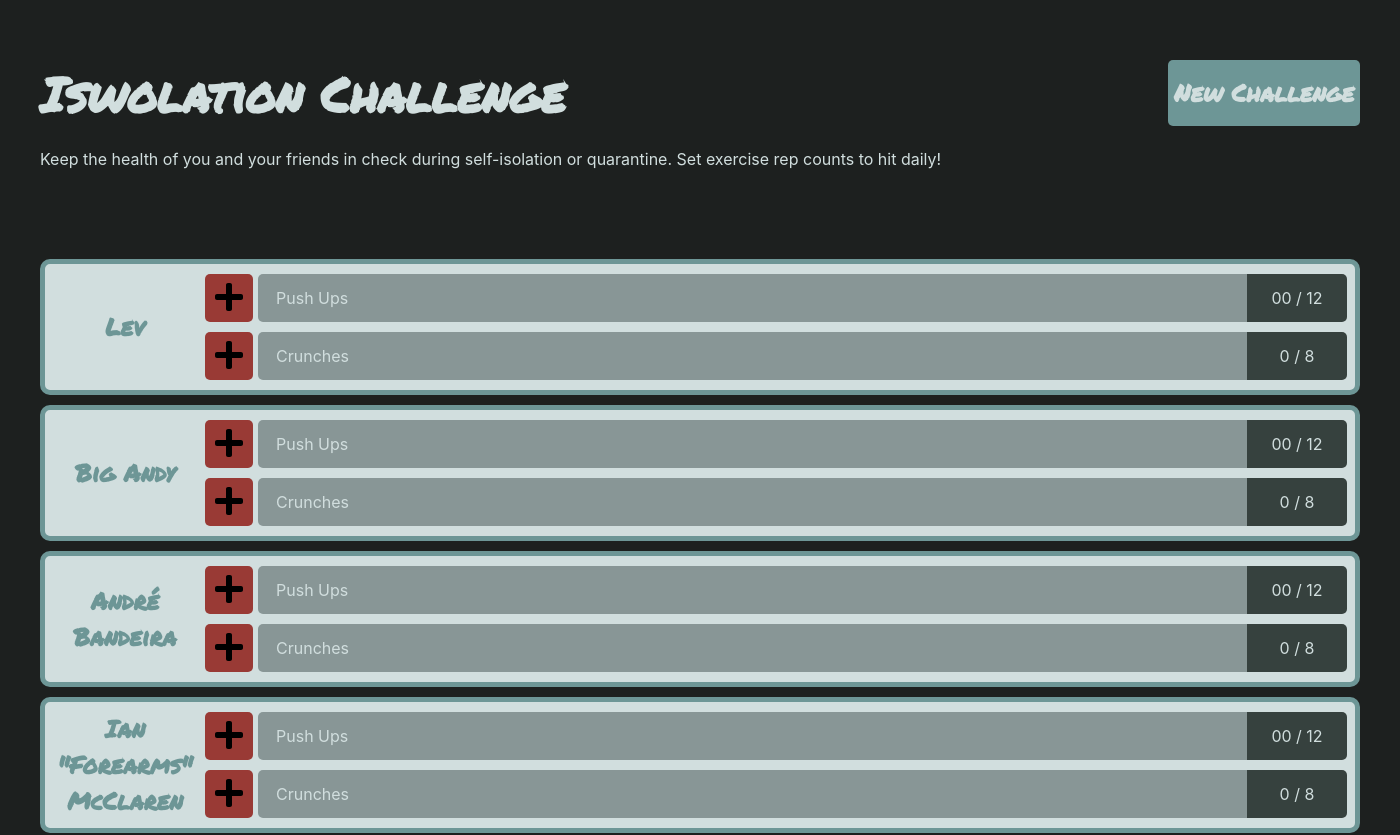
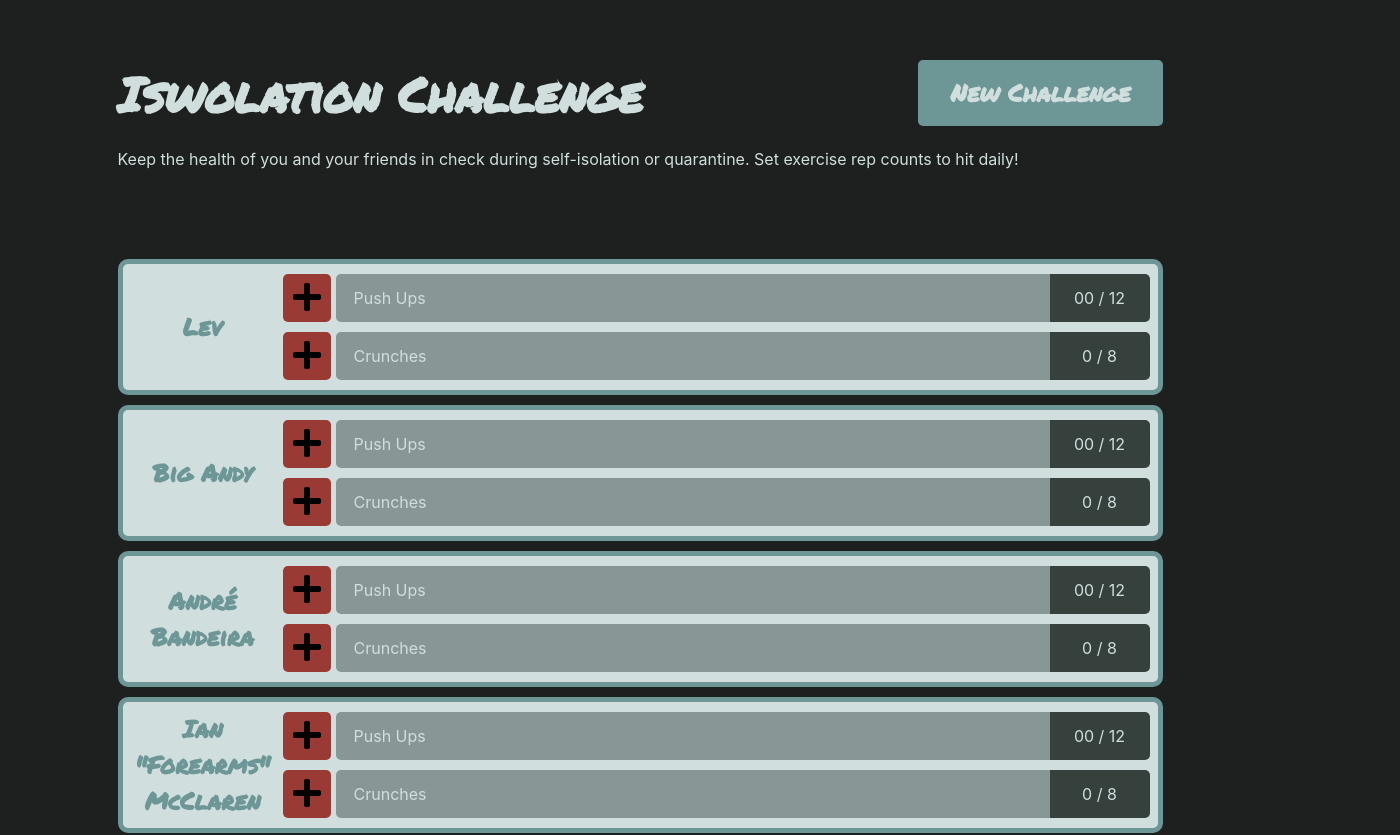
Before and after one commit to LevPewPew/iswolation-challenge-frontend, a React (Create React App) app: page /game in a window 1280 px wide. Shown: the top 835 px of the page, 1400 px wide, since content can reach past the window. Built offline with nearby package versions, Linux system fonts and the light colour scheme.

Commit message:
css tweaks to general btn

```diff
--- a/src/components/App.scss
+++ b/src/components/App.scss
@@ -3,7 +3,7 @@
 @import '../styles/fonts';
 
 .App {
-  width: 1400px;
+  width: 1125px;
   height: 100%;
   margin: auto;
   display: flex;
--- a/src/components/GeneralBtn/GeneralBtn.scss
+++ b/src/components/GeneralBtn/GeneralBtn.scss
@@ -1,5 +1,6 @@
 .GeneralBtn {
   height: 66px;
+  padding: 2px 2rem;
   border: 0;
   border-radius: 5px;
   font-size: 1rem;
```
